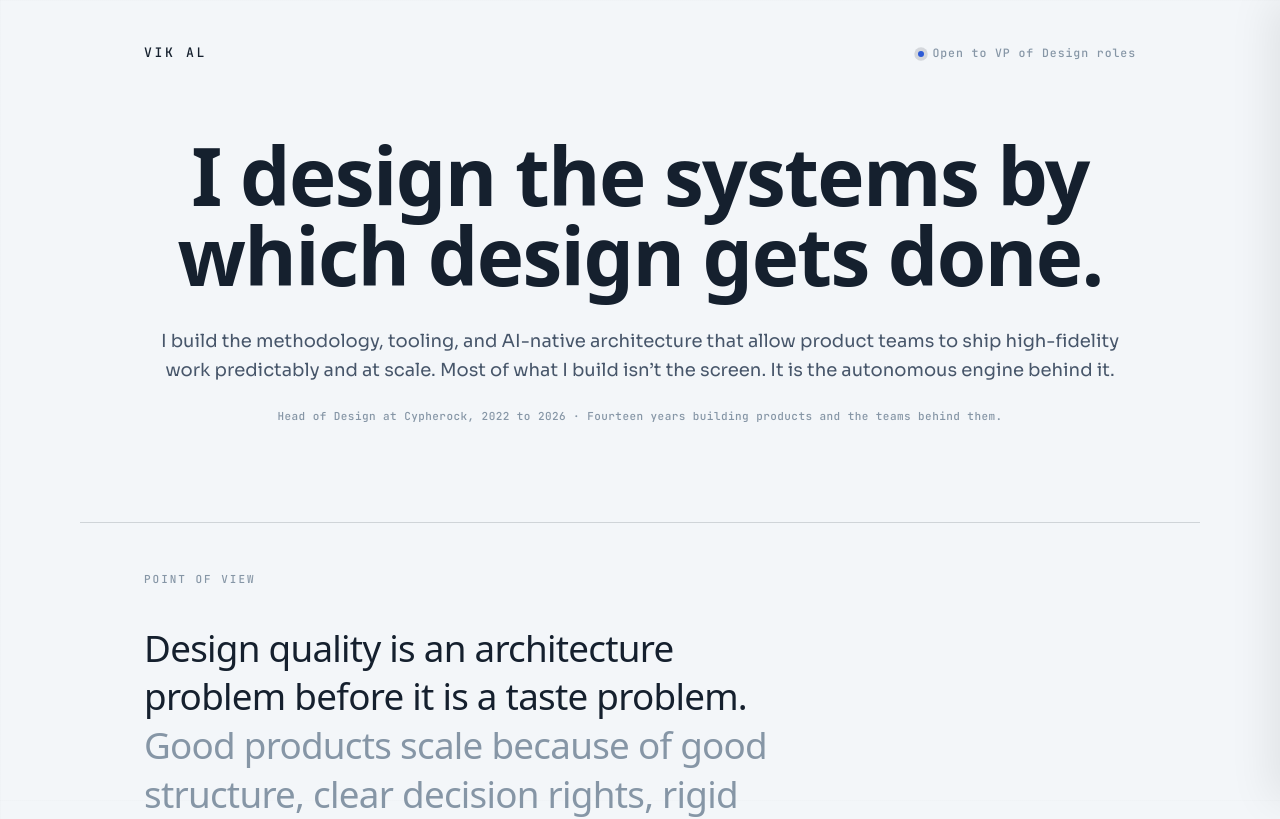
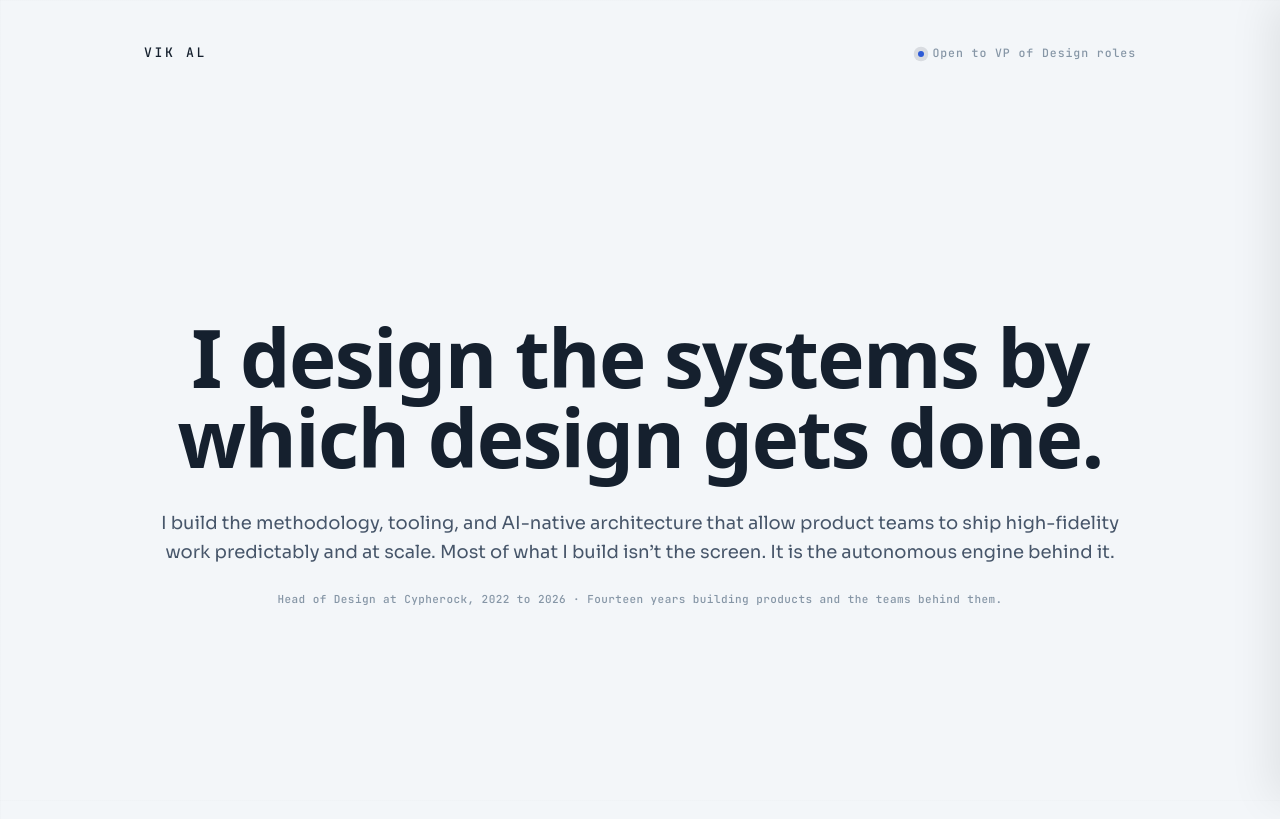
Before and after one commit to Prashant-Vikal/vik.al, a React (Vite) app: page / in a window 1280 px wide. Shown: the top 819 px of the page. Built offline with nearby package versions, Linux system fonts and the light colour scheme; a web font is replaced by a local one.

Commit message:
Refactor .hero class for improved layout
Updated .hero class styles for layout and alignment.

```diff
--- a/src/index.css
+++ b/src/index.css
@@ -39,8 +39,16 @@ a { color: inherit; }
 
 /*
 .hero { padding-top: clamp(2.5rem, 9vh, 5rem); padding-bottom: clamp(4rem, 12vh, 7rem); display: grid; grid-template-columns: 1.2fr 0.8fr; gap: clamp(2rem, 5vw, 4rem); align-items: center; }
+
+.hero { padding-top: clamp(2.5rem, 9vh, 5rem); padding-bottom: clamp(4rem, 12vh, 7rem); text-align: center; }
 */
-.hero { padding-top: clamp(2.5rem, 9vh, 5rem); padding-bottom: clamp(4rem, 12vh, 7rem); text-align: center; }
+.hero {
+  min-height: 100svh;          /* full screen height */
+  display: flex;
+  flex-direction: column;
+  justify-content: center;
+  text-align: center;
+}
 /*
 .hero h1 { font-family: var(--display); font-weight: var(--dw); font-size: clamp(2.4rem, 7vw, var(--heading-size)); line-height: 1.0; letter-spacing: var(--dtrack); max-width: 14ch; }
 */
```
